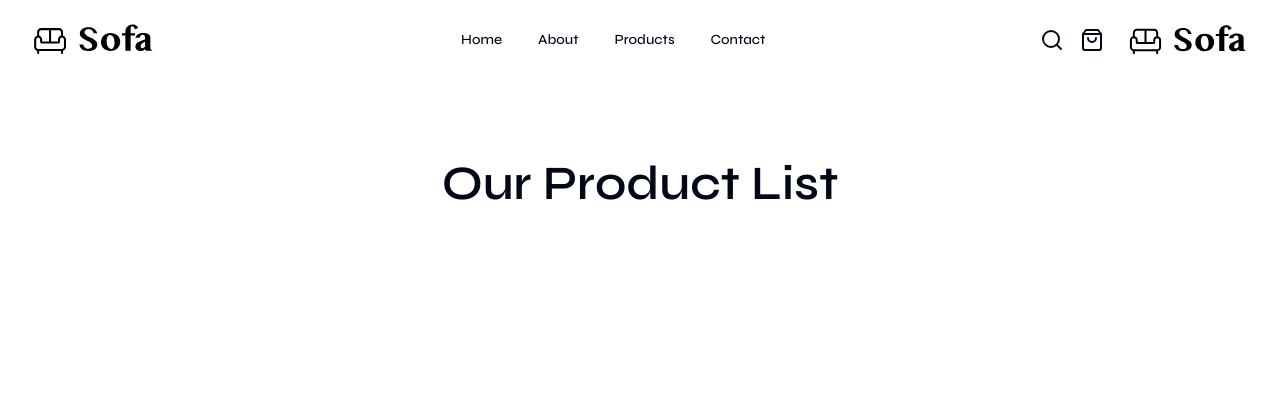
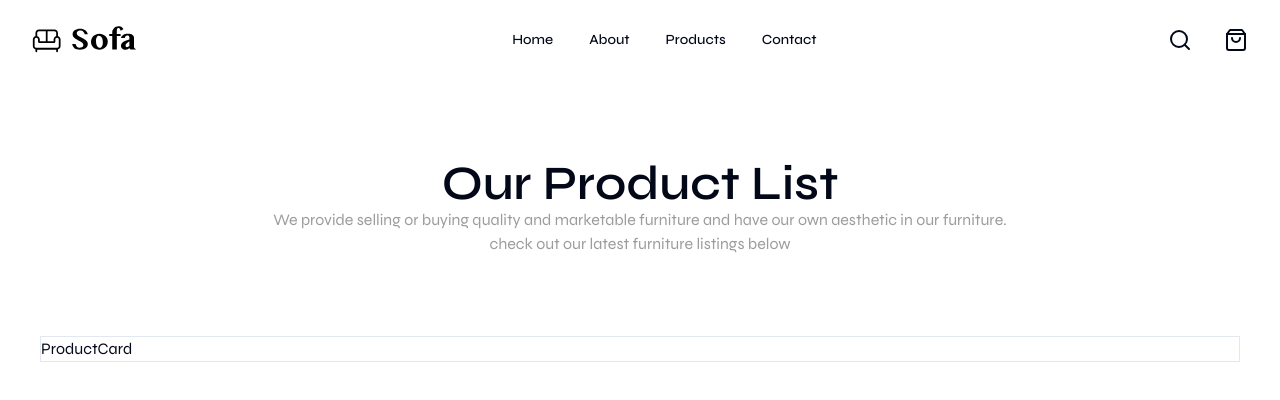
Before and after one commit to codejesse/Sofa, a Next.js app: page / in a window 1280 px wide. Shown: the top 400 px of the page. Built offline with nearby package versions, Linux system fonts and the light colour scheme.

Commit message:
feat: modified the nav-logo, working on sitemap and productCard

```diff
--- a/app/page.tsx
+++ b/app/page.tsx
@@ -1,3 +1,4 @@
+import ProductCard from "@/components/ProductCard";
 import Head from "next/head";
 import Image from "next/image";
 
@@ -7,10 +8,24 @@ export default function Home() {
       <Head>
         <title>Sofa | Home page</title>
         <meta name="description" content="Shop furniture and sofas" />
-        <meta name="keywords" content="sofa, furniture, home, decoration interior" />
+        <meta
+          name="keywords"
+          content="sofa, furniture, home, decoration interior"
+        />
       </Head>
-      <div className="m-auto text-center lg:m-20">
+      <div className="mx-auto text-center lg:m-20">
         <h1 className="font-semibold text-5xl">Our Product List</h1>
+        <p className="text-[16px] text-[#9C9C9C]">
+          We provide selling or buying quality and marketable furniture and have
+          our own aesthetic in our furniture.
+        </p>
+        <p className="text-[16px] text-[#9C9C9C]">
+          check out our latest furniture listings below
+        </p>
+      </div>
+      {/***********  Product Grid ***********/}
+      <div className="border m-5 lg:m-10 md:m-10">
+        <ProductCard />
       </div>
     </div>
   );
--- a/components/Navbar.tsx
+++ b/components/Navbar.tsx
@@ -14,7 +14,7 @@ export default function Component() {
     <header className="flex h-20 w-full shrink-0 items-center px-4 md:px-6">
       <Sheet>
         <SheetTrigger asChild>
-          <Button variant="outline" size="icon" className="lg:hidden">
+          <Button variant="outline" size="icon" className="lg:hidden border-none">
             <MenuIcon className="h-6 w-6" />
             <span className="sr-only">Toggle navigation menu</span>
           </Button>
@@ -67,7 +67,7 @@ export default function Component() {
         className="flex items-center mr-6 hidden lg:flex"
         prefetch={false}
       >
-        <Image src="/logo.svg" width={200} height={200} alt="logo" />
+        <Image src="/logo.svg" width={150} height={150} alt="logo" />
         <span className="sr-only">Sofa Inc</span>
       </Link>
       <div className="flex w-full justify-center">
@@ -113,15 +113,23 @@ export default function Component() {
         </NavigationMenu>
       </div>
       <div className="ml-auto flex items-center gap-4">
-        <Button variant="outline" size="icon" className="hidden lg:flex border-none">
+        <Button
+          variant="outline"
+          size="icon"
+          className="hidden lg:flex border-none"
+        >
           <SearchIcon className="h-6 w-6" />
           <span className="sr-only">Search</span>
         </Button>
-        <Button variant="outline" size="icon" className="hidden lg:flex border-none">
+        <Button
+          variant="outline"
+          size="icon"
+          className="hidden lg:flex border-none"
+        >
           <ShoppingBag className="h-6 w-6" />
           <span className="sr-only">Shopping bag</span>
         </Button>
-        <Image src="/logo.svg" width={200} height={200} alt="logo" />
+        {/* <Image src="/logo.svg" width={200} height={200} alt="logo" /> */}
         <Button variant="outline" size="icon" className="lg:hidden border-none">
           <ShoppingBag className="h-6 w-6" />
         </Button>
--- /dev/null
+++ b/components/ProductCard.tsx
@@ -0,0 +1,9 @@
+import React from 'react'
+
+const ProductCard = () => {
+  return (
+    <div>ProductCard</div>
+  )
+}
+
+export default ProductCard
```
Also changed, not shown: app/robots.txt (added).
